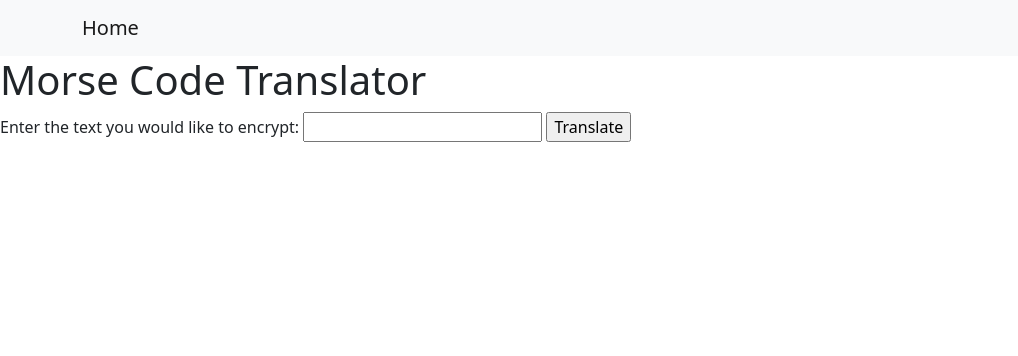
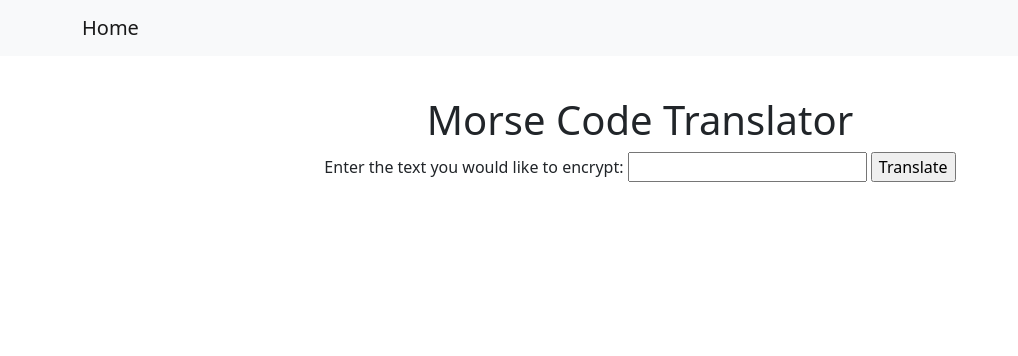
Before and after one commit to mayrapena1324/morse-code-portfolio-project, a Flask app: page /english in a window 1280 px wide. Shown: the top 356 px of the page, without its empty margins (0-1018 px from the left). Run offline with Flask 2, Linux system fonts and the light colour scheme; some libraries are stand-ins or nearby versions.

Commit message:
edit html to remove <head> add css link fix html

```diff
--- a/templates/decrypt.html
+++ b/templates/decrypt.html
@@ -1,10 +1,16 @@
 {% include "header.html" %}
 
 <body>
-    <h1>Morse Code Translator</h1>
-    <form method="POST" action="{{ url_for('show_results') }}">
-        {{ form.csrf_token }}
-        <p>Enter the text you would like to encrypt: {{ form.text }} {{ form.submit }}</p>
-    </form>
+<div class="container-fluid forms  d-flex flex-column justify-content-center">
+    <div>
+        <h1 class="d-flex justify-content-center">Morse Code Translator</h1>
+    </div>
+    <div>
+        <form class="d-flex justify-content-center" method="POST" action="{{ url_for('show_results') }}">
+            {{ form.csrf_token }}
+            <p>Enter the text you would like to encrypt: {{ form.text }} {{ form.submit }}</p>
+        </form>
+    </div>
+</div>
 </body>
 </html>
```
